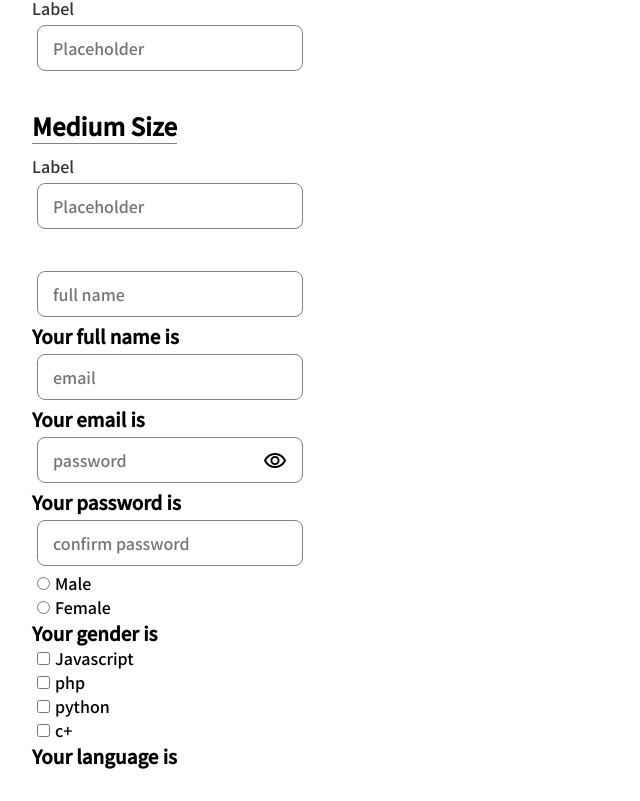
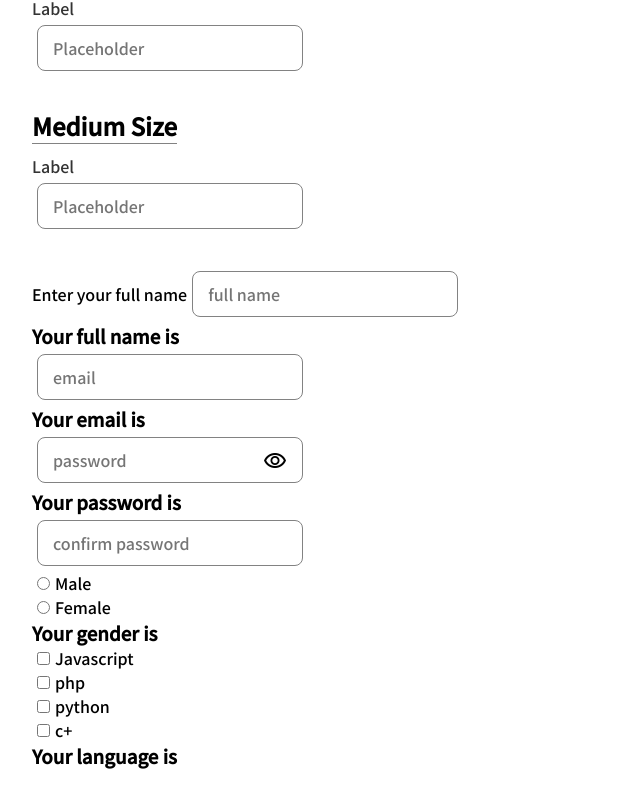
Before and after one commit to Tamarapreye-M/inputs_components_app, a React (Create React App) app: page / in a window 1280 px wide. Shown: the part 1394-2195 px from the top of the page, without its empty margins (0-640 px from the left). Built offline with nearby package versions, Linux system fonts and the light colour scheme.

Commit message:
labels added

```diff
--- a/src/components/Form.js
+++ b/src/components/Form.js
@@ -41,6 +41,8 @@ const Form = () => {
 		<div>
 			<form>
 				<div className="form-control">
+					<label htmlFor="fullname">Enter your full name</label>
+
 					<input
 						type="text"
 						placeholder="full name"
```
